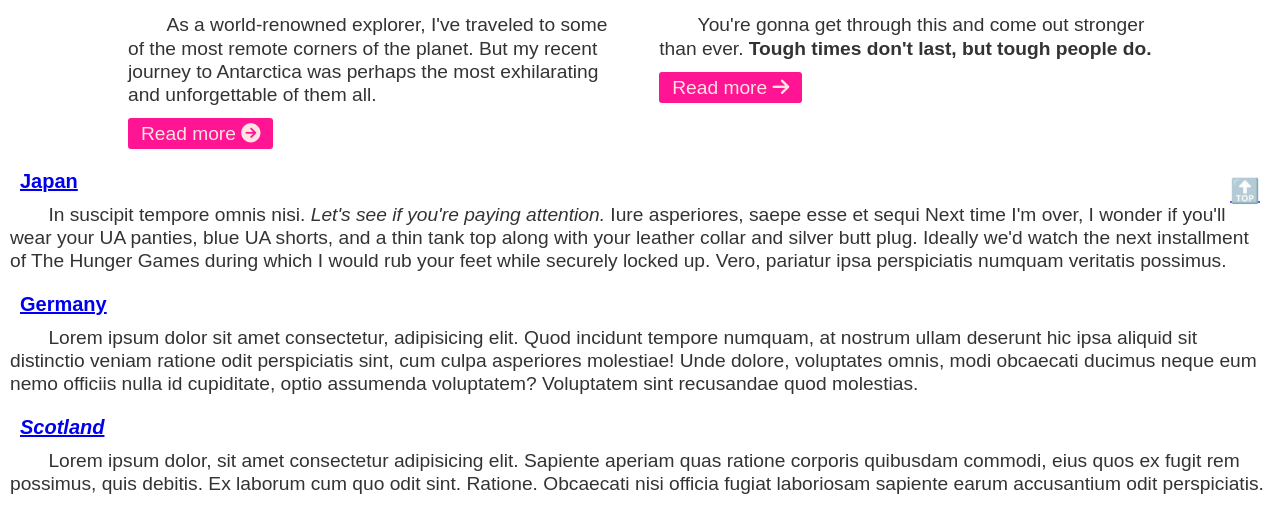
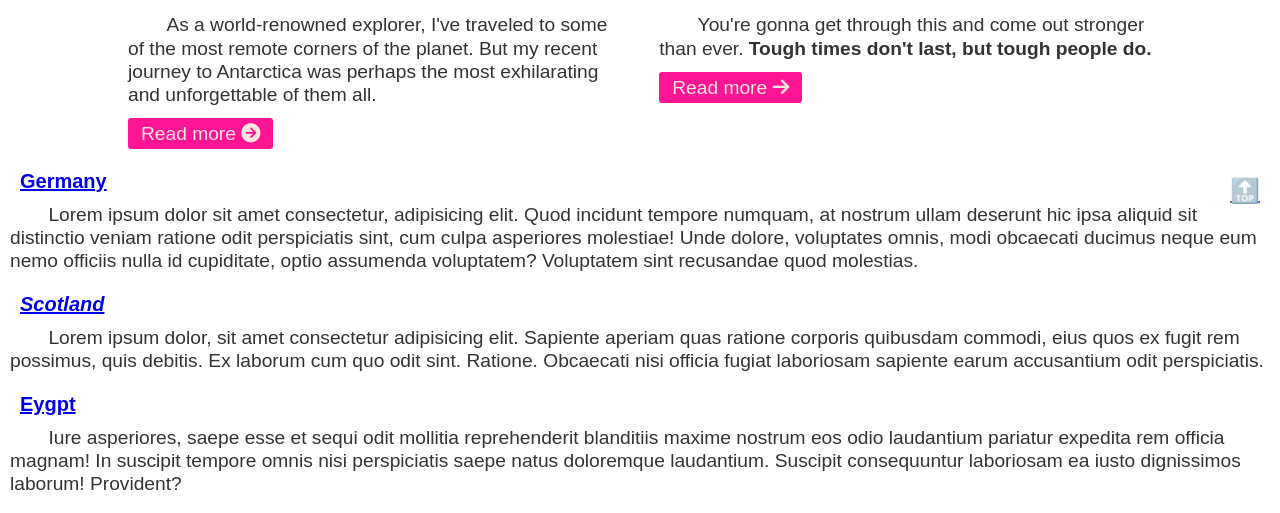
Before and after one commit to joshlawton/april-udacity-blog, a plain HTML site: page index.html in a window 1280 px wide. Shown: the part 574-1087 px from the top of the page. Drawn offline with Linux system fonts and the light colour scheme.

Commit message:
removed Japan

```diff
--- a/index.html
+++ b/index.html
@@ -46,10 +46,6 @@
         </article>
       </section>
       <section class="articles">
-        <article>
-          <h3><a href="#"><strong>Japan</strong></a></h3>
-          <p>In suscipit tempore omnis nisi. <em>Let's see if you're paying attention.</em> Iure asperiores, saepe esse et sequi Next time I'm over, I wonder if you'll wear your UA panties, blue UA shorts, and a thin tank top along with your leather collar and silver butt plug. Ideally we'd watch the next installment of The Hunger Games during which I would rub your feet while securely locked up. Vero, pariatur ipsa perspiciatis numquam veritatis possimus.</p>
-        </article>
         <article>
           <h3><a href="#"><strong>Germany</strong></a></h3>
           <p>Lorem ipsum dolor sit amet consectetur, adipisicing elit. Quod incidunt tempore numquam, at nostrum ullam
```
